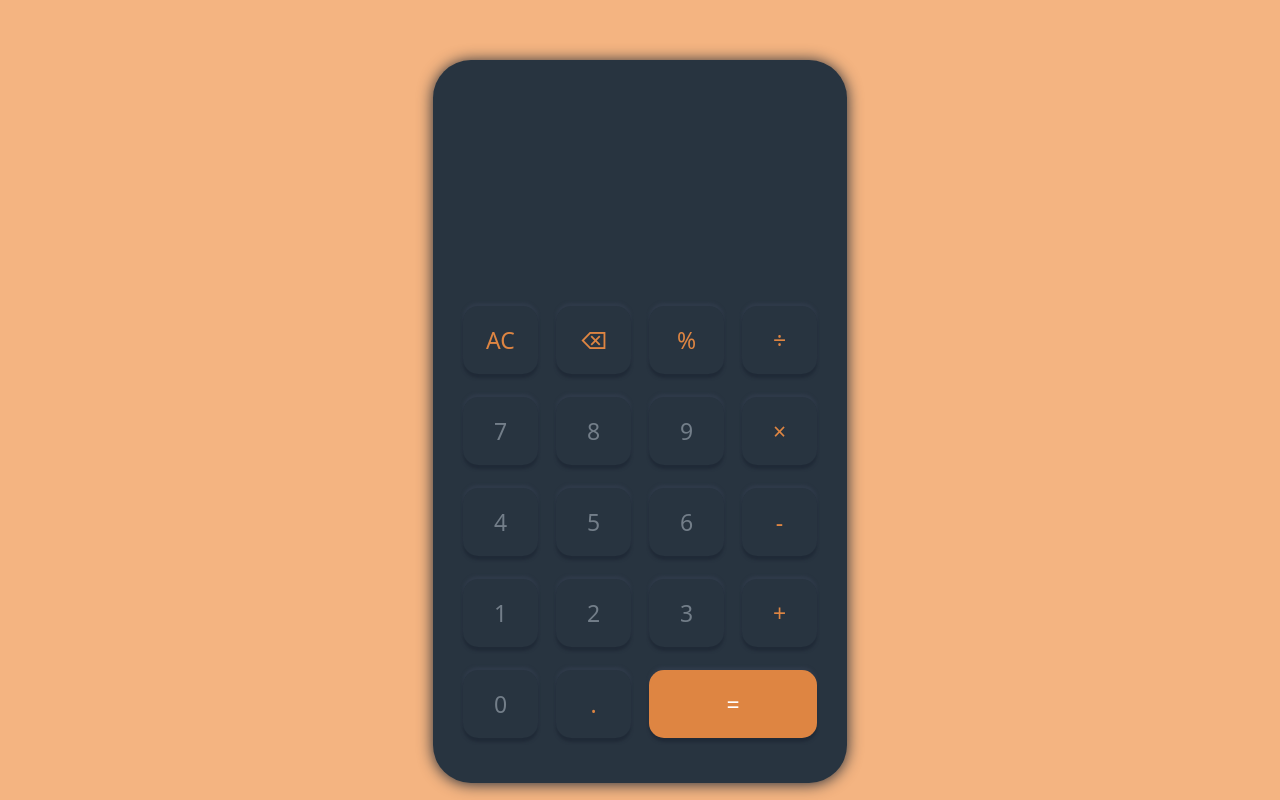
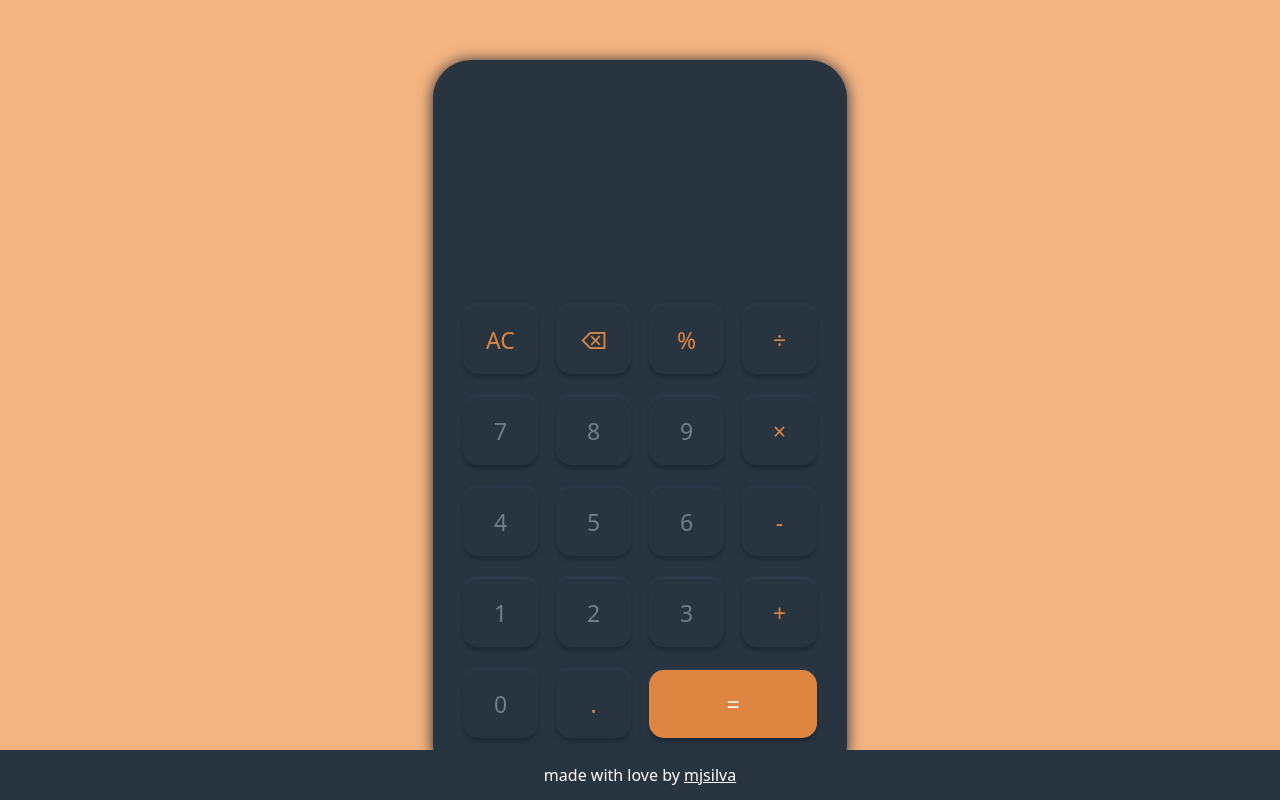
Before and after one commit to mjsilva/odin-calculator, a plain HTML site: page index.html in a window 1280 px wide. Drawn offline with Linux system fonts and the light colour scheme.

Commit message:
Adds footer

```diff
--- a/index.html
+++ b/index.html
@@ -12,6 +12,7 @@
     <script src="./main.js" defer></script>
   </head>
   <body>
+    <section class="main-content">
       <div class="calculator">
         <div class="visor">
           <div class="operation"></div>
@@ -49,5 +50,9 @@
           </div>
         </div>
       </div>
+    </section>
+    <footer>
+      <p>made with love by <a href="https://github.com/mjsilva" target="_blank">mjsilva</a></p>
+    </footer>
   </body>
 </html>
--- a/main.css
+++ b/main.css
@@ -6,12 +6,15 @@
 }
 
 body {
+  font-family: system-ui, -apple-system, BlinkMacSystemFont, "Segoe UI", Roboto,
+    Oxygen, Ubuntu, Cantarell, "Open Sans", "Helvetica Neue", sans-serif;
+  background-color: var(--c-orange-1);
+}
+
+.main-content {
   display: flex;
   justify-content: center;
   align-items: center;
-  font-family: system-ui, -apple-system, BlinkMacSystemFont, "Segoe UI", Roboto,
-    Oxygen, Ubuntu, Cantarell, "Open Sans", "Helvetica Neue", sans-serif;
-  background-color: var(--c-orange-1);
 }
 
 :root {
@@ -87,3 +90,20 @@ body {
   background-color: var(--c-orange-2);
   color: #fff;
 }
+
+footer {
+  display: flex;
+  align-items: center;
+  justify-content: center;
+  position: fixed;
+  bottom: 0;
+  background-color: #283440;
+  height: 50px;
+  width: 100%;
+  margin-top: 20px;
+  text-align: center;
+  color: white;
+}
+footer a {
+  color: white;
+}
```
Lines whose indentation alone changed are shown as unchanged.
